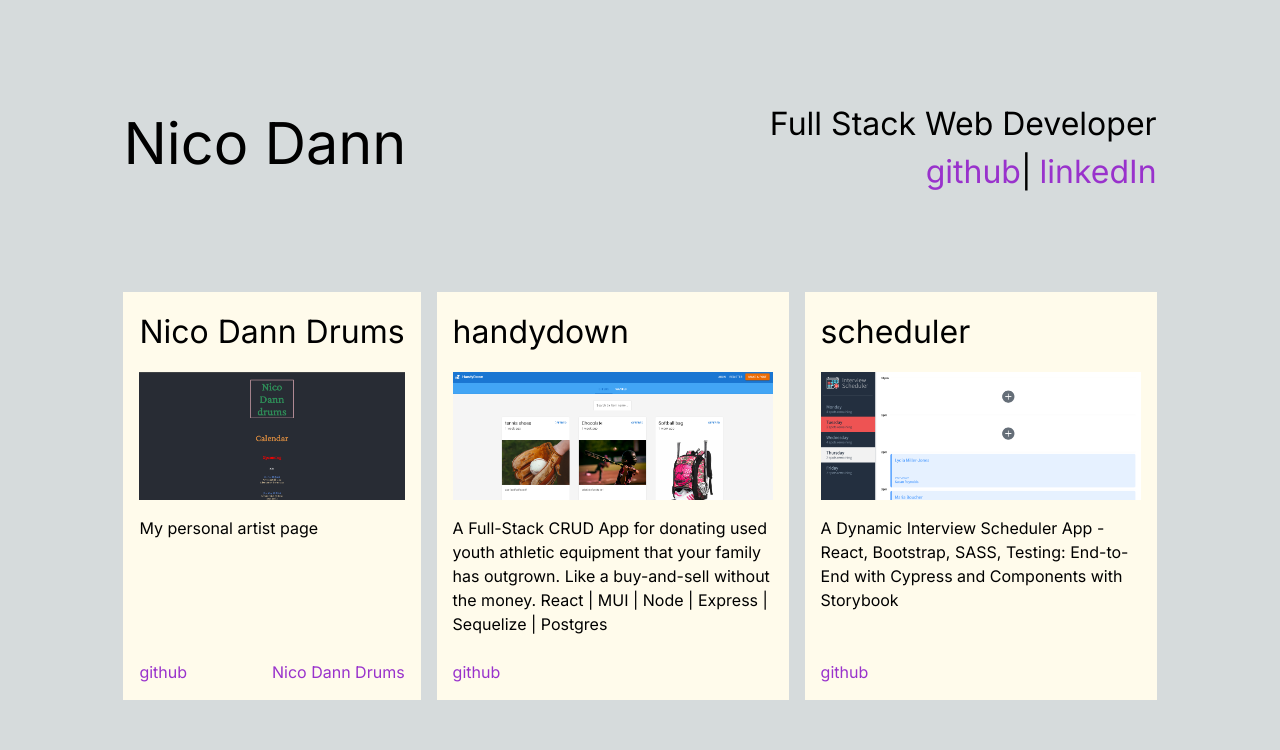
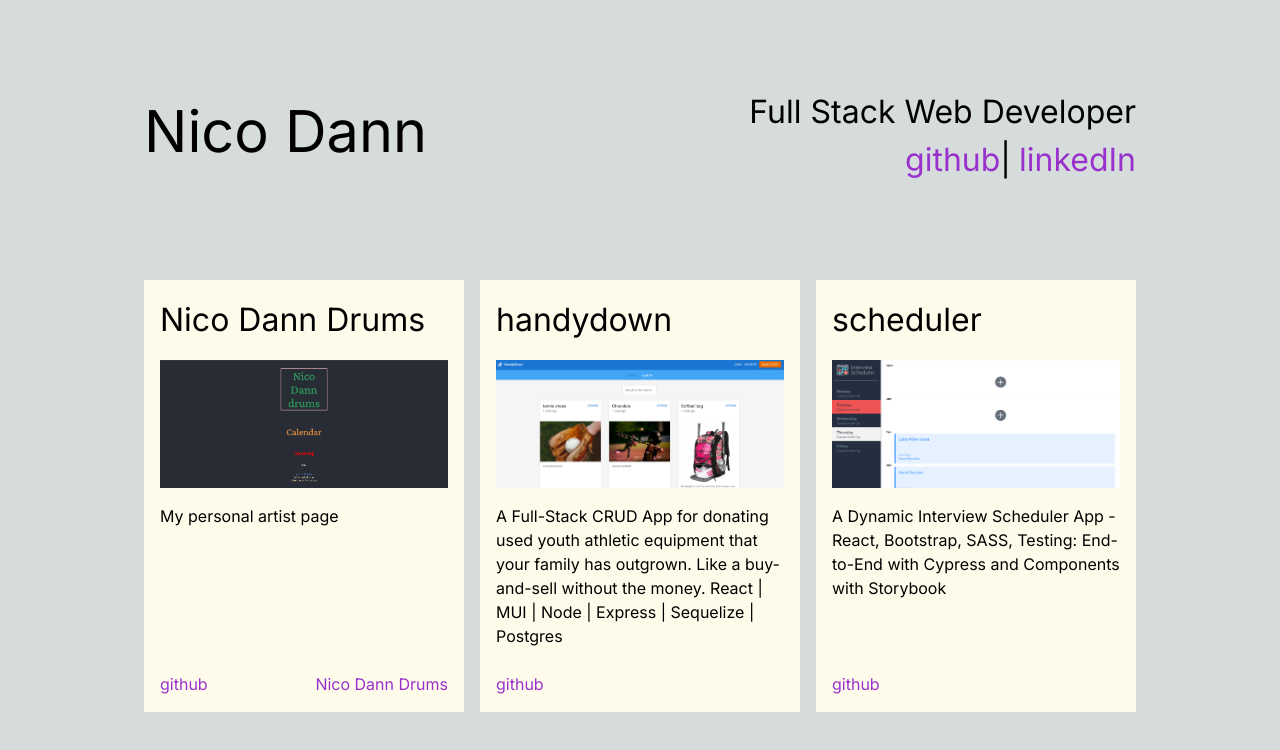
Before and after one commit to nicodann/portfolio, a Next.js app: page / in a window 1280 px wide. Shown: the top 750 px of the page. Built offline with nearby package versions, Linux system fonts and the light colour scheme.

Commit message:
Style page.

```diff
--- a/components/ProjectGallery/index.tsx
+++ b/components/ProjectGallery/index.tsx
@@ -19,7 +19,8 @@ export default function ProjectGallery() {
   return (
     <section className="flex lg:flex-row justify-center flex-wrap gap-4">
         {filteredProjects.map((project, i) => (
-          <div key={i} className="flex flex-col gap-6 bg-amber-50 p-4 justify-between">
+
+          <div key={i} className="flex flex-col gap-6 bg-amber-50 p-4 justify-between w-72 sm:w-80">
             <div className="flex flex-col gap-4">
               <h2>{project.name}</h2>
               <div className='relative min-h-32'>
@@ -32,6 +33,7 @@ export default function ProjectGallery() {
               {project.url && <Link href={project.url}>{project.name}</Link>}
             </footer>
           </div>
+
         ))}
       </section>
   )
```
